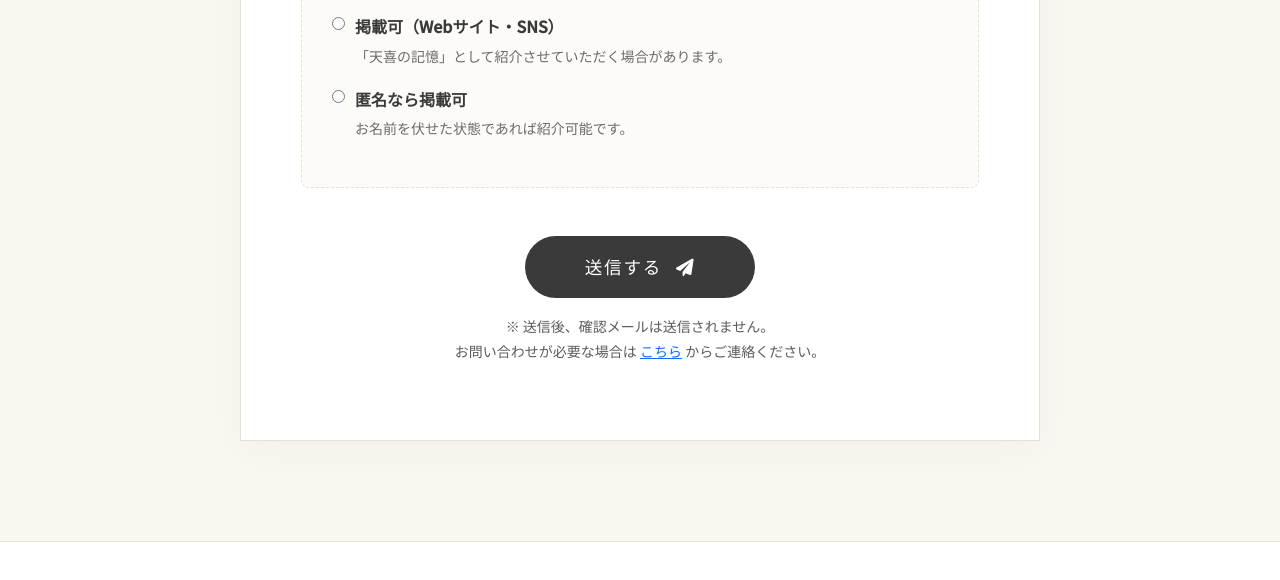
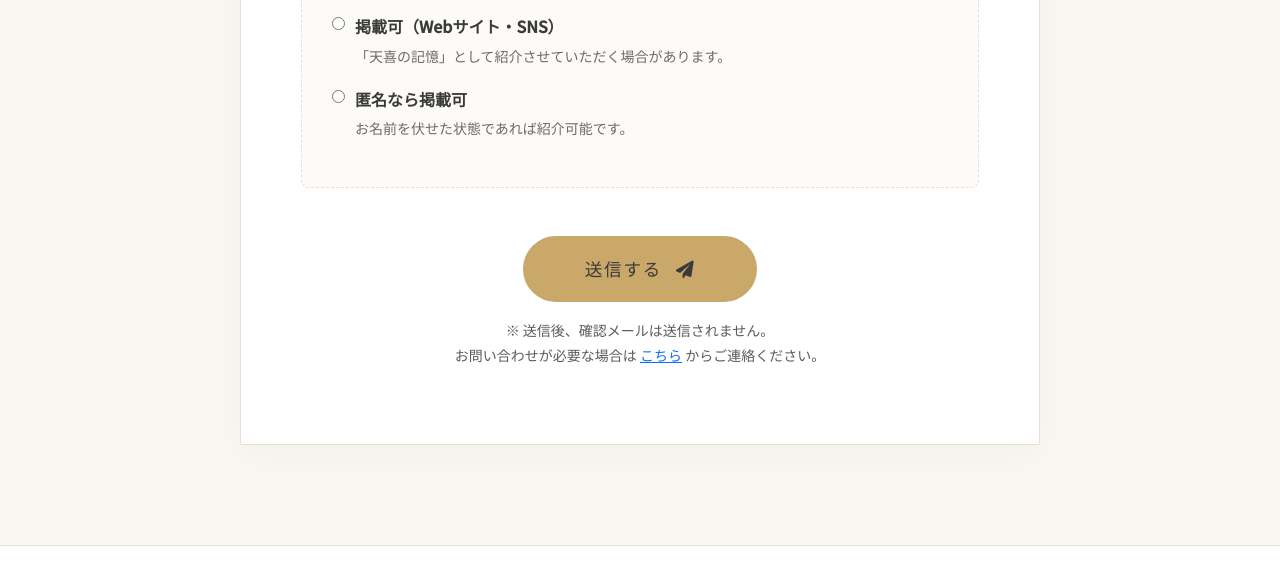
Before and after one commit to BertWang/skylark-memory, a plain HTML site: page jp-memory.html in a window 1280 px wide. Shown: the part 2803-3383 px from the top of the page. Drawn offline with nearby package versions, Linux system fonts and the light colour scheme.

Commit message:
Update jp-memory.css

```diff
--- a/assets/css/jp-memory.css
+++ b/assets/css/jp-memory.css
@@ -362,19 +362,23 @@ h1, h2, h3, .jp-hero-title, .jp-section-title {
 
 /* Submit Button */
 .btn-jp-submit {
-    background-color: var(--jp-text-primary); /* Darker for final action */
-    color: #fff;
-    border: none;
+    background-color: var(--jp-accent-main); /* 使用品牌金色作為主色 */
+    color: var(--jp-text-primary); /* 深色文字 */
+    border: 2px solid var(--jp-accent-main);
     padding: 15px 60px;
     border-radius: 999px;
     font-size: 1.1rem;
     letter-spacing: 0.1em;
     transition: all 0.3s;
+    font-weight: 500;
 }
 
 .btn-jp-submit:hover {
-    background-color: var(--jp-accent-main);
+    background-color: var(--jp-accent-hover); /* 深一點的金色 */
+    border-color: var(--jp-accent-hover);
+    color: var(--jp-text-primary);
     transform: translateY(-2px);
+    box-shadow: 0 4px 12px rgba(201, 168, 106, 0.3);
 }
 
 /* --- Footer: Archive Project Style --- */
```
